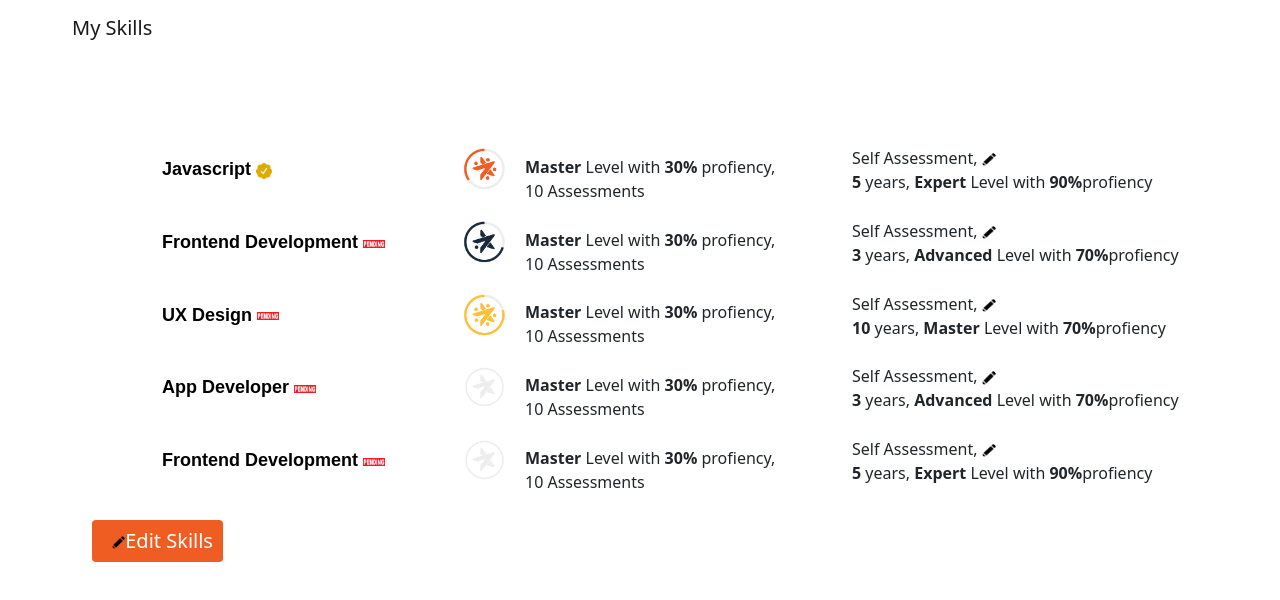
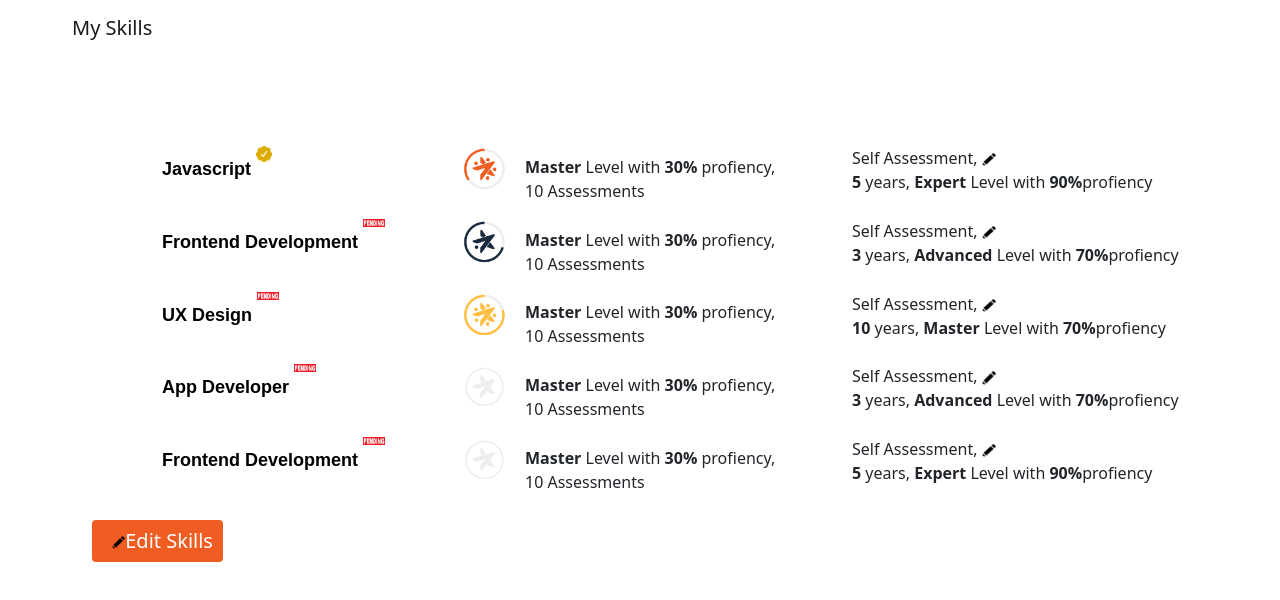
Before and after one commit to sabhinav3/skills, a React (Create React App) app: page / in a window 1280 px wide. Shown: the top 600 px of the page. Built offline with nearby package versions, Linux system fonts and the light colour scheme.

Commit message:
Added bootstrap to index.js and gh-pages

```diff
--- a/package.json
+++ b/package.json
@@ -25,6 +25,7 @@
     "mobiscroll": "^3.0.0-beta6",
     "multiselect-react-dropdown": "^2.0.25",
     "react": "^18.2.0",
+    "react-bootstrap": "^2.7.2",
     "react-bootstrap-validation": "^0.1.11",
     "react-button": "^1.2.1",
     "react-dom": "^18.2.0",
--- a/src/index.css
+++ b/src/index.css
@@ -14,7 +14,7 @@
 
 .navbar {
   display: inline;
-  font-size: 10px;
+  font-size: 20px;
   display: inline;
   text-decoration: none;
   color: #000000;
@@ -55,6 +55,10 @@
   justify-content: space-between;
   color: #808080;
   box-sizing: border-box;
+}
+
+.details {
+  display: inline-flex;
 }
 
 .details p {
--- a/src/index.js
+++ b/src/index.js
@@ -3,6 +3,8 @@
 import "./index.css";
 import App from "./App";
 import reportWebVitals from "./reportWebVitals";
+import "@fontsource/roboto";
+import "bootstrap/dist/css/bootstrap.css";
 import "@fontsource/roboto";
 
 const root = ReactDOM.createRoot(document.getElementById("root"));
```
Also changed, not shown: src/App.js (+2 -15 lines), src/MySkills.jsx (+0 -12 lines), src/components/ManageSkills.jsx (+0 -75 lines), 1 other file (tests, documents, lock files or other folders).
